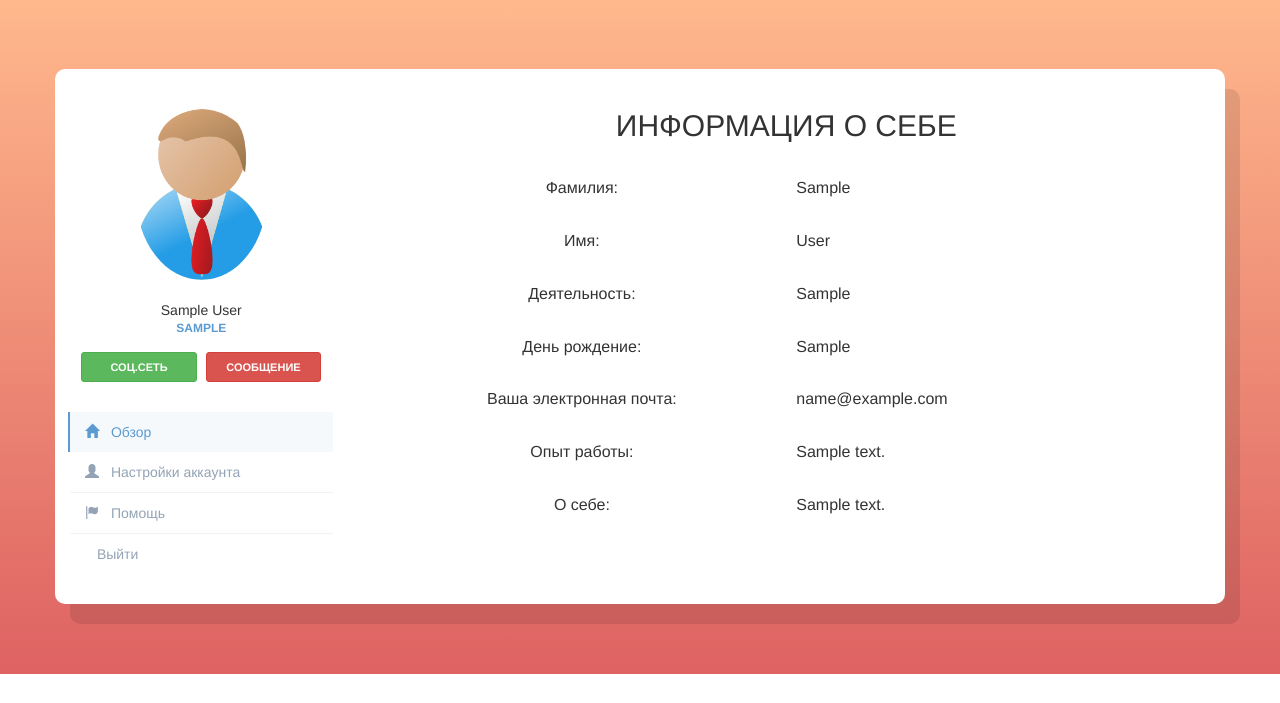
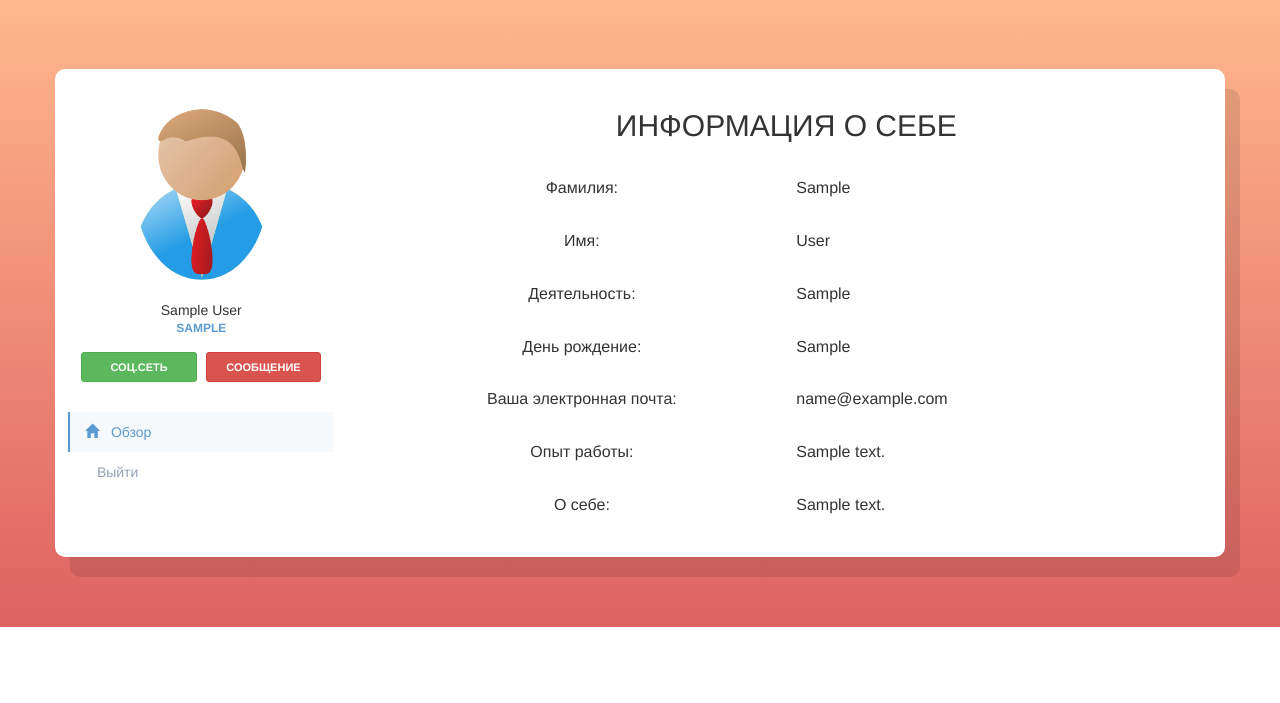
Before and after one commit to eldoskadyrkul/phpTask, a PHP site: page /admin/admin.php?lang=1 in a window 1280 px wide. Shown: the part 97-800 px from the top of the page. Run offline with PHP 8.4, Linux system fonts and the light colour scheme; tables that the repository leaves empty or names only in its code hold one stand-in row (values such as "Sample post"); some libraries are stand-ins or nearby versions.

Commit message:
Add files via upload

```diff
--- a/info_page/admin/admin.php
+++ b/info_page/admin/admin.php
@@ -55,18 +55,6 @@ while ($result = mysqli_fetch_array($select)) {
                                             <a href="admin.php?lang=<?=$Lang['lang'];?>">
                                                 <i class="glyphicon glyphicon-home"></i>
                                                 <?=$Lang['overview'];?>
-                                            </a>
-                                        </li>
-                                        <li>
-                                            <a href="/admin/settings.php?lang=<?=$Lang['lang'];?>">
-                                                <i class="glyphicon glyphicon-user"></i>
-                                                <?=$Lang['account_settings'];?>
-                                            </a>
-                                        </li>
-                                        <li>
-                                            <a href="#">
-                                                <i class="glyphicon glyphicon-flag"></i>
-                                                <?=$Lang['help'];?>
                                             </a>
                                         </li>
                                         <li>
```
